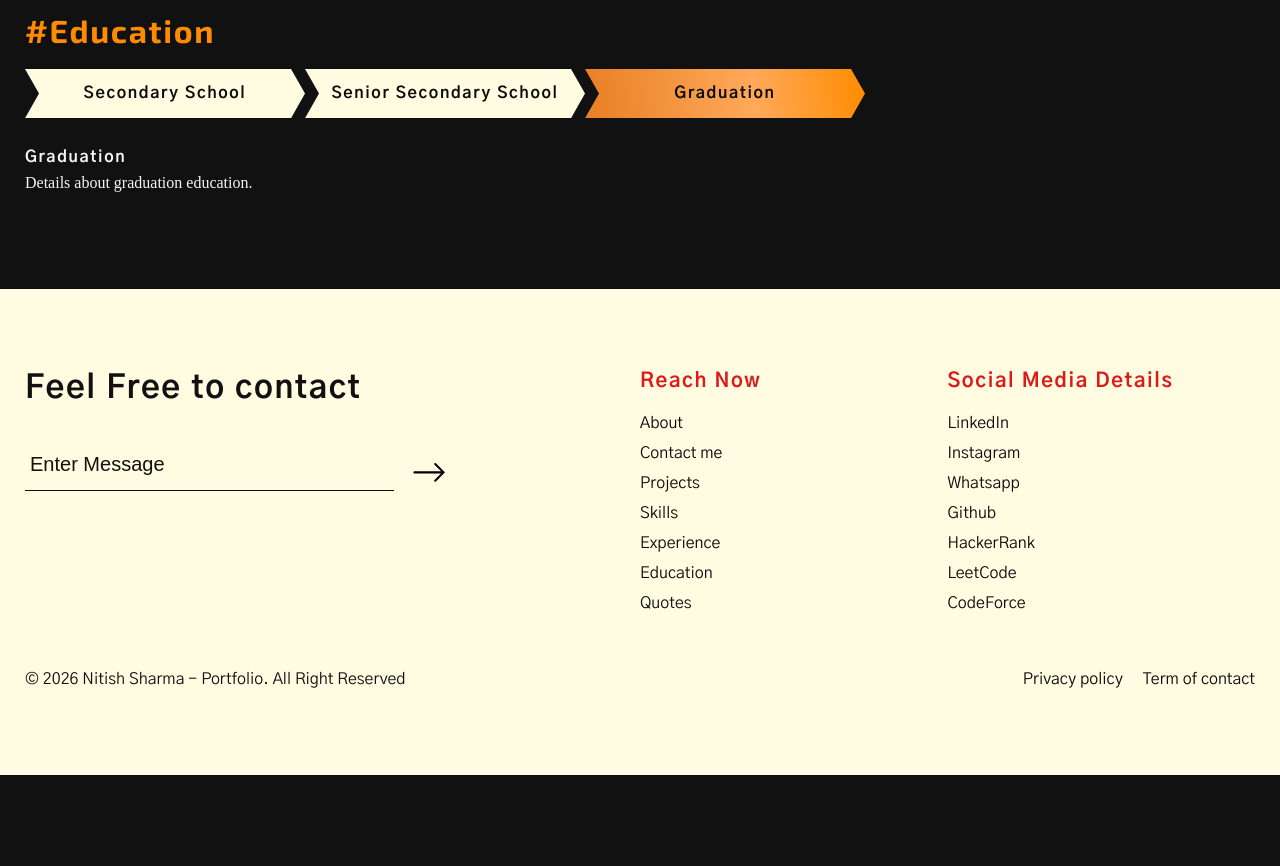
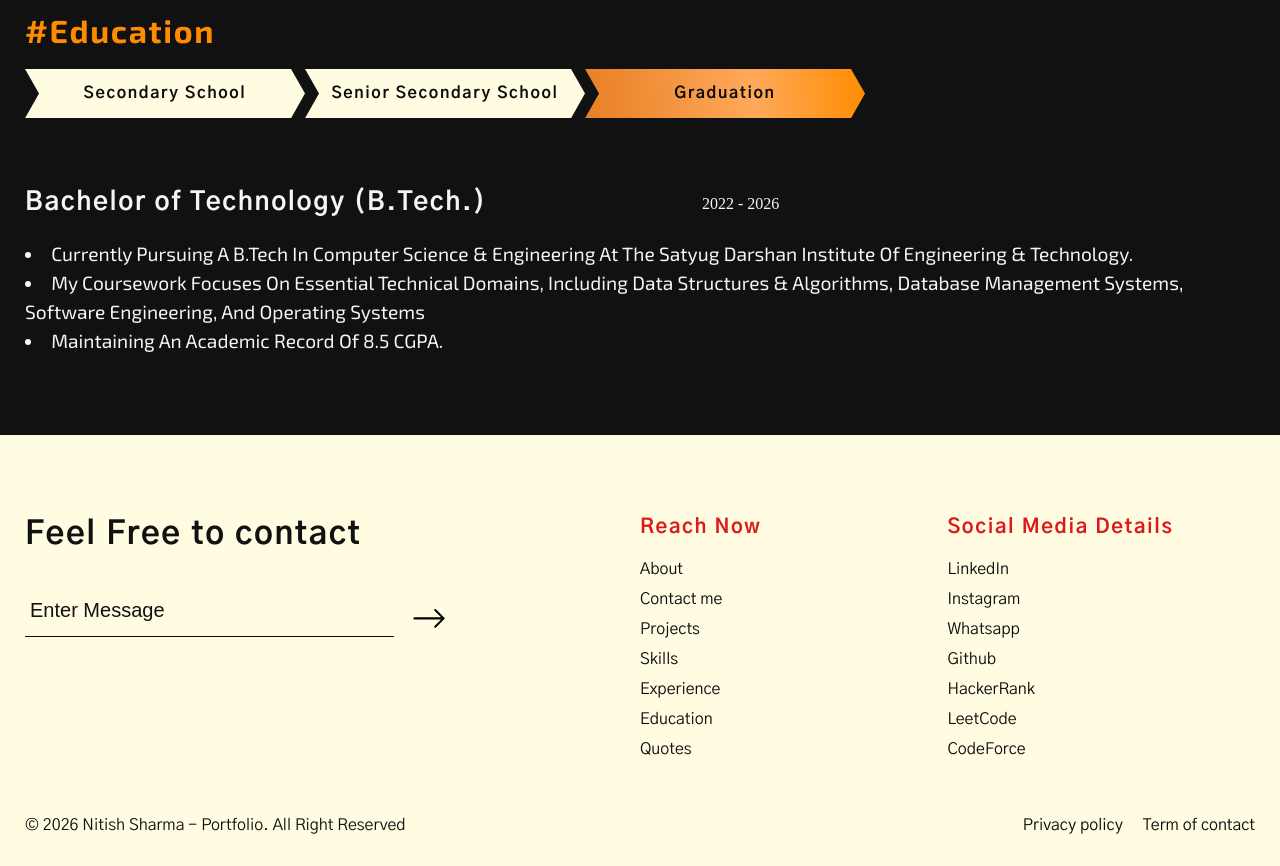
Before and after one commit to nikku1229/My_Portfolio, a React (Vite) app in the folder Frontend/: page /about in a window 1280 px wide. Shown: the part 1560-2426 px from the top of the page. Before the commit the page ends 2335 px from the top, so only its background shows below. Built offline with nearby package versions, Linux system fonts and the light colour scheme; no server answers; a web font is replaced by a local one.

Commit message:
education section added

```diff
--- /dev/null
+++ b/Frontend/src/animations/educationAnimation.js
@@ -0,0 +1,20 @@
+import gsap from "gsap";
+import ScrollTrigger from "gsap/ScrollTrigger";
+
+gsap.registerPlugin(ScrollTrigger);
+
+export const tabAnimation = (tabRef) => {
+  const tabs = tabRef.querySelectorAll(".t-animate");
+
+  gsap.from(tabs, {
+    opacity: 0,
+    x: -100,
+    duration: 0.7,
+    stagger: 0.7,
+    ease: "power2.out",
+    scrollTrigger: {
+      trigger: tabRef,
+      start: "top 80%",
+    },
+  });
+};
--- a/Frontend/src/components/Education.jsx
+++ b/Frontend/src/components/Education.jsx
@@ -1,7 +1,19 @@
-import React, { useState } from "react";
+import React, { useState, useLayoutEffect, useRef } from "react";
+import { tabAnimation } from "../animations/educationAnimation";
+import gsap from "gsap";
 
 function Education() {
+  const tabRef = useRef(null);
+
   const [selectedTab, setSelectedTab] = useState("Graduation");
+
+  useLayoutEffect(() => {
+    const ctx = gsap.context(() => {
+      tabAnimation(tabRef.current);
+    }, tabRef);
+
+    return () => ctx.revert();
+  }, []);
 
   return (
     <>
@@ -9,7 +21,7 @@ function Education() {
         <div className="education-section">
           <h2>#Education</h2>
 
-          <div className="tab-section">
+          <div className="tab-section" ref={tabRef}>
             <div
               className={`tab ${selectedTab === "Secondary School" ? "active" : ""}`}
               onClick={() => setSelectedTab("Secondary School")}
@@ -18,14 +30,14 @@ function Education() {
             </div>
 
             <div
-              className={`tab ${selectedTab === "Senior Secondary School" ? "active" : ""}`}
+              className={`tab ${selectedTab === "Senior Secondary School" ? "active" : ""} t-animate`}
               onClick={() => setSelectedTab("Senior Secondary School")}
             >
               <h3>Senior Secondary School</h3>
             </div>
 
             <div
-              className={`tab ${selectedTab === "Graduation" ? "active" : ""}`}
+              className={`tab ${selectedTab === "Graduation" ? "active" : ""} t-animate`}
               onClick={() => setSelectedTab("Graduation")}
             >
               <h3>Graduation</h3>
@@ -34,21 +46,56 @@ function Education() {
 
           <div className="tab-content">
             {selectedTab === "Secondary School" && (
-              <div>
-                <h4>Secondary School</h4>
-                <p>Details about secondary school education.</p>
+              <div className="education-details">
+                <h3>Mathemathics</h3>
+                <p className="education-year">2019 - 2020</p>
+                <ul>
+                  <li>
+                    Completed secondary education at Sun Shine Public School,
+                  </li>
+                  <li>
+                    Established a robust academic foundation with a strong
+                    command of Mathematics and Science
+                  </li>
+                  <li>Achieved a score of 90%.</li>
+                </ul>
               </div>
             )}
+
             {selectedTab === "Senior Secondary School" && (
-              <div>
-                <h4>Senior Secondary School</h4>
-                <p>Details about senior secondary school education.</p>
+              <div className="education-details">
+                <h3>Non Medical</h3>
+                <p className="education-year">2021 - 2022</p>
+                <ul>
+                  <li>
+                    Completed Senior Secondary education at Govt. Boys Sr. Sec.
+                    School, specializing in the Non-Medical stream.
+                  </li>
+                  <li>
+                    Developed core analytical and logical reasoning capabilities
+                  </li>
+                  <li>Achieved a score of 80%.</li>
+                </ul>
               </div>
             )}
+
             {selectedTab === "Graduation" && (
-              <div>
-                <h4>Graduation</h4>
-                <p>Details about graduation education.</p>
+              <div className="education-details">
+                <h3>Bachelor of Technology (B.Tech.)</h3>
+                <p className="education-year">2022 - 2026</p>
+                <ul>
+                  <li>
+                    Currently pursuing a B.Tech in Computer Science &
+                    Engineering at the Satyug Darshan Institute of Engineering &
+                    Technology.
+                  </li>
+                  <li>
+                    my coursework focuses on essential technical domains,
+                    including Data Structures & Algorithms, Database Management
+                    Systems, Software Engineering, and Operating Systems
+                  </li>
+                  <li>Maintaining an academic record of 8.5 CGPA.</li>
+                </ul>
               </div>
             )}
           </div>
--- a/Frontend/src/index.css
+++ b/Frontend/src/index.css
@@ -967,6 +967,7 @@ header {
 
   .tab-section {
     display: flex;
+    position: relative;
 
     .tab {
       width: 280px;
@@ -979,6 +980,7 @@ header {
       font-family: var(--primary-font-family);
       cursor: pointer;
       clip-path: polygon(95% 0%, 100% 50%, 95% 100%, 0% 100%, 5% 50%, 0% 0%);
+      position: relative;
 
       h3 {
         font-size: 16px;
@@ -992,6 +994,36 @@ header {
 
   .tab-content {
     width: 100%;
-    padding: 10px 0px;
+    padding: 50px 0px 0px 0px;
+
+    .education-details {
+      display: grid;
+      grid-template-columns: auto;
+      grid-template-rows: auto;
+      grid-column-gap: 0px;
+      grid-row-gap: 20px;
+    }
+
+    h3 {
+      font-size: 1.6rem;
+      grid-area: 1 / 1 / 2 / 2;
+    }
+
+    p {
+      grid-area: 1 / 2 / 2 / 3;
+      text-align: start;
+    }
+
+    ul {
+      list-style-position: inside;
+      grid-area: 2 / 1 / 3 / 3;
+
+      li {
+        font-size: 1.2rem;
+        line-height: 1.5;
+        font-family: var(--text-font-family);
+        text-transform: capitalize;
+      }
+    }
   }
 }
--- a/Frontend/src/pages/About.jsx
+++ b/Frontend/src/pages/About.jsx
@@ -102,7 +102,7 @@ function About() {
             <button className="secondary-btn">
               Reach me
               <svg
-                class="w-6 h-6 text-gray-800 dark:text-white"
+                className="w-6 h-6 text-gray-800 dark:text-white"
                 aria-hidden="true"
                 xmlns="http://www.w3.org/2000/svg"
                 width="24"
```
